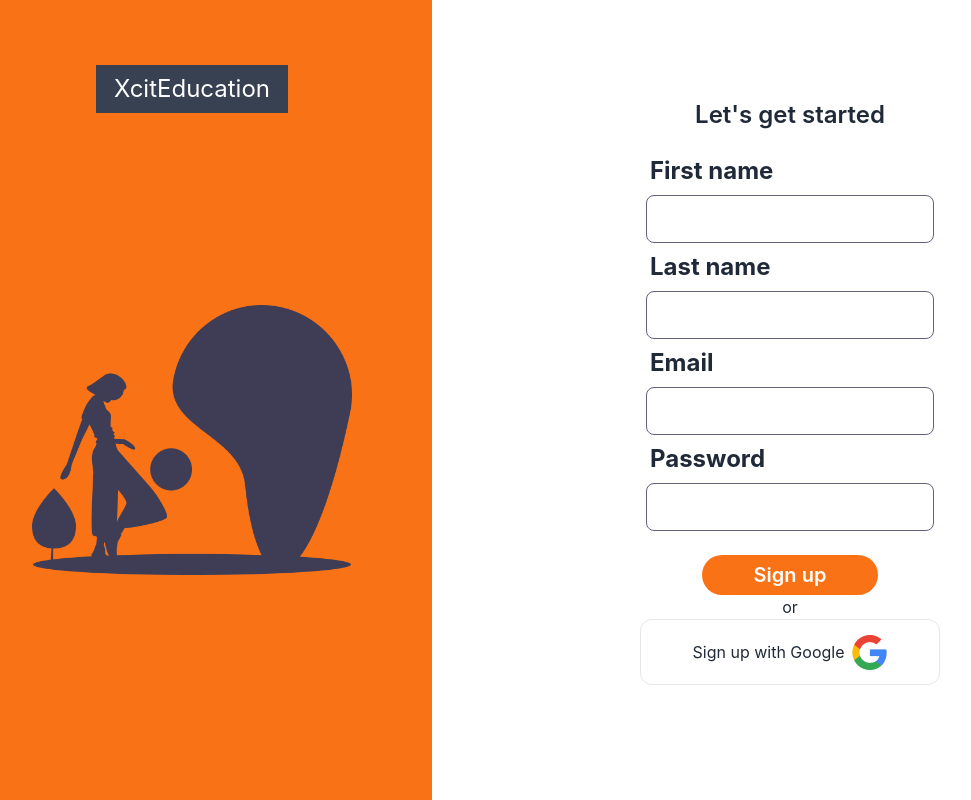
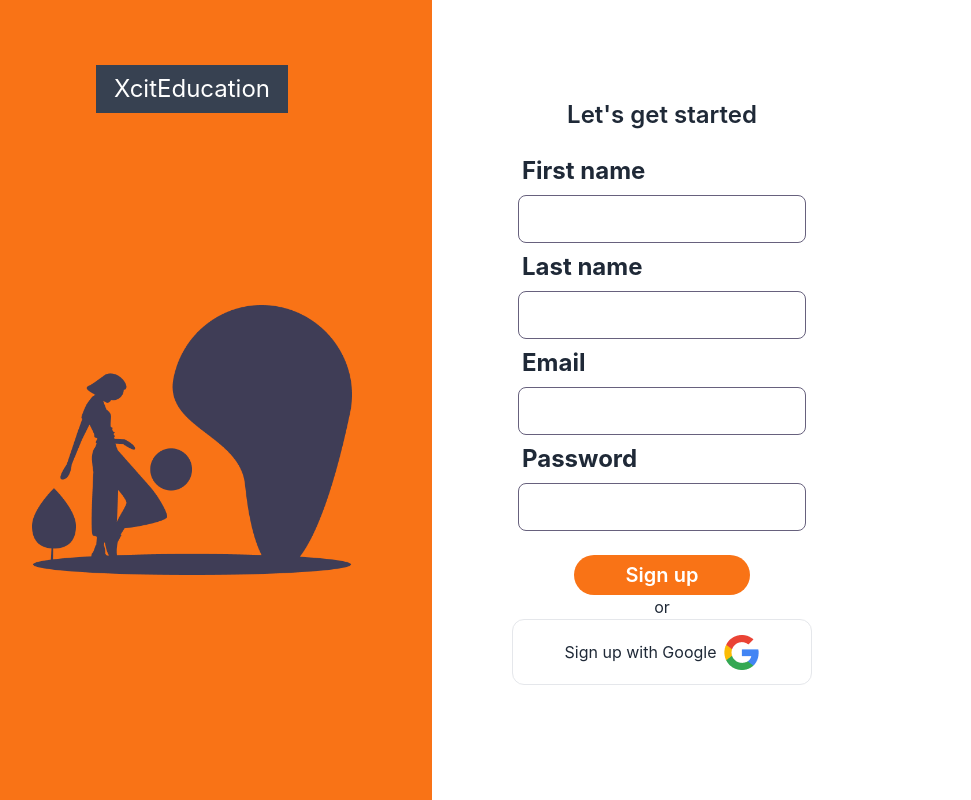
Before and after one commit to Internships-xcitedu/internships, a React (Create React App) app: page /register in a window 1280 px wide. Shown: the whole page, without its empty margins (48-1019 px from the left). Built offline with nearby package versions, Linux system fonts and the light colour scheme.

Commit message:
register page completed

```diff
--- a/src/Components/Register/Register.js
+++ b/src/Components/Register/Register.js
@@ -9,7 +9,7 @@ const Register = () => {
         <h1 className="main-page-logo">XcitEducation</h1>
         <img src={union} alt="" className="w-80  laptopMd:mt-28" />
       </div>
-      <div className="flex flex-col items-center justify-center  laptopSm:ml-52">
+      <div className="flex flex-col items-center justify-center laptopSm:ml-20 tablet:ml-10">
         <h3 className="mt-6 mb-4 text-2xl font-semibold">Let's get started</h3>
         <div className="flex flex-col items-center">
          <div> <div className="form-control w-full max-w-xs">
@@ -47,11 +47,11 @@ const Register = () => {
               type="password"
               className="input input-bordered w-full max-w-xs"
             />
-            <button className="bg-pumpkinOrange mt-6 rounded-full w-44 h-10 text-xl ml-14 font-semibold text-white">Sign up</button>
+            <button className="bg-pumpkinOrange mt-6 rounded-full w-44 h-10 text-xl ml-14 font-semibold hover:bg-blue-400 text-white">Sign up</button>
           </div></div>
           <p>or</p>
           <div >
-            <button className="flex flex-row items-center justify-center pt-8 rounded-xl gap-2 pb-8 border w-70 h-10 mb-10">Sign up with Google <img src={google} alt="" /> </button>
+            <button className="flex flex-row items-center justify-center pt-8 rounded-xl gap-2 pb-8 border w-70 h-10 mb-10 hover:bg-blue-400 hover:text-white">Sign up with Google <img src={google} alt="" /> </button>
           </div>
         </div>
       </div>
```
